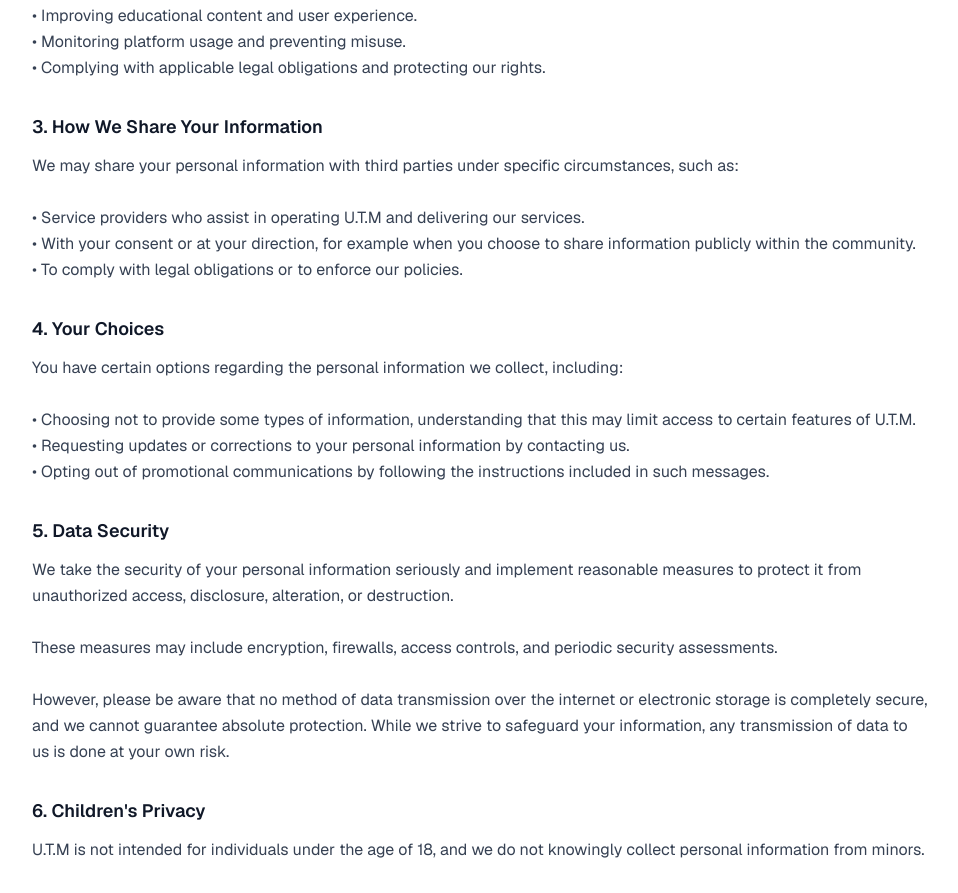
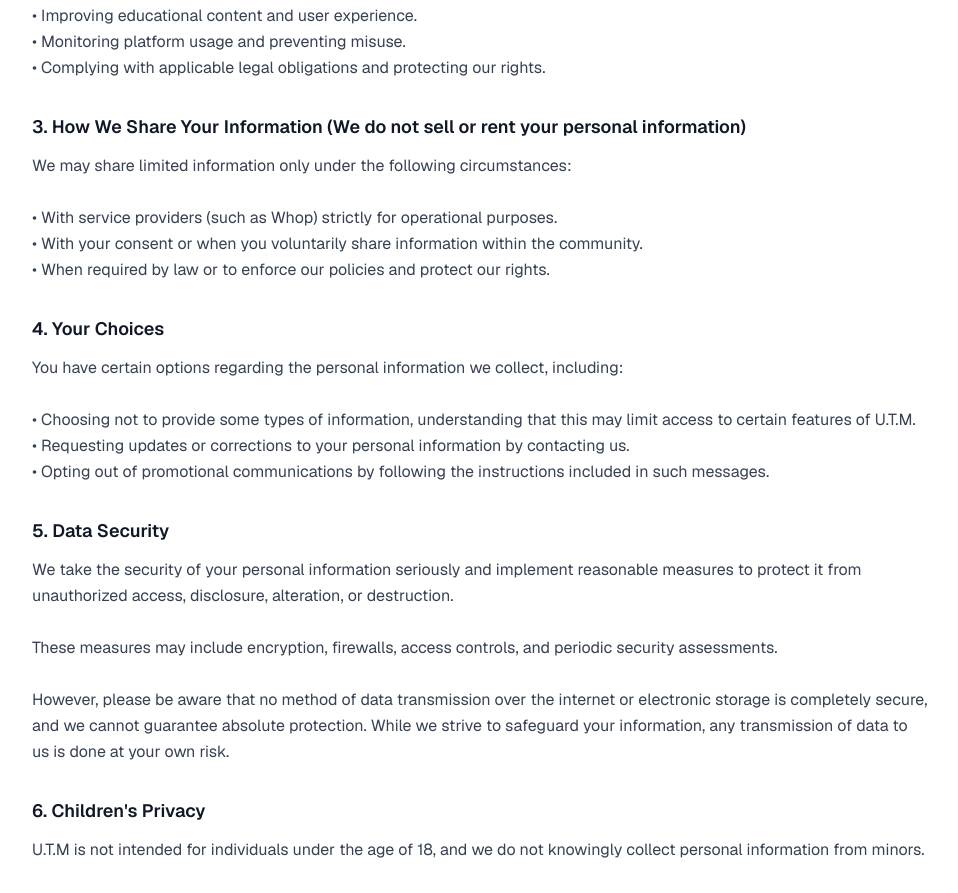
Before and after one commit to Hloser7/Hloser-utm, a Next.js app: page /privacy in a window 1280 px wide. Shown: the part 1007-1900 px from the top of the page, without its empty margins (160-1118 px from the left). Built offline with nearby package versions, Linux system fonts and the light colour scheme.

Commit message:
Update page.tsx

```diff
--- a/app/privacy/page.tsx
+++ b/app/privacy/page.tsx
@@ -32,12 +32,12 @@ Payment processing is subject to Whop’s own Privacy Policy and Terms of Servic
 • Complying with applicable legal obligations and protecting our rights.`,
     },
     {
-      title: "How We Share Your Information",
-      content: `We may share your personal information with third parties under specific circumstances, such as:
+      title: "How We Share Your Information (We do not sell or rent your personal information)",
+      content: `We may share limited information only under the following circumstances:
 
-• Service providers who assist in operating U.T.M and delivering our services.
-• With your consent or at your direction, for example when you choose to share information publicly within the community.
-• To comply with legal obligations or to enforce our policies.`,
+• With service providers (such as Whop) strictly for operational purposes.
+• With your consent or when you voluntarily share information within the community.
+• When required by law or to enforce our policies and protect our rights.`,
     },
     {
       title: "Your Choices",
```
